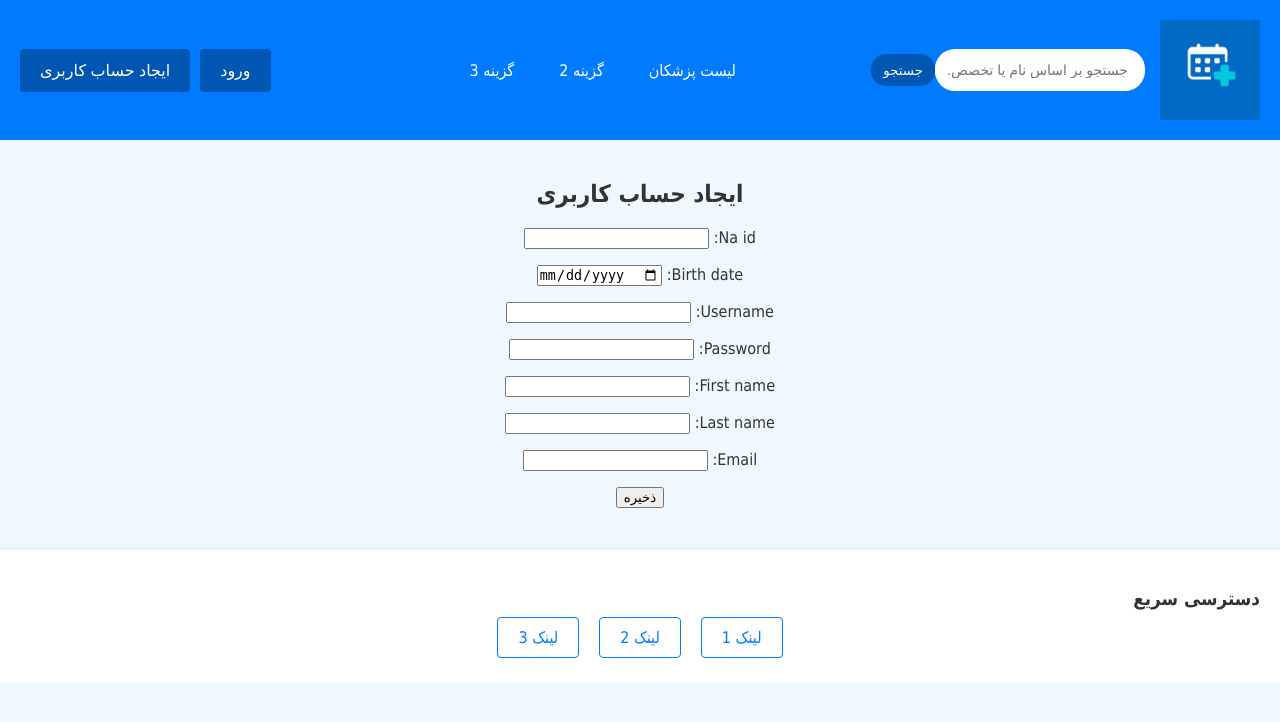
After one commit to erfanmhi-23/appointment, a Django app: page /signup/ in a window 1280 px wide. The commit adds this page. Shown: the top 722 px of the page. Run offline with Django 5.2, Linux system fonts and the light colour scheme.

Commit message:
edit 1.01

```diff
--- a/config/settings.py
+++ b/config/settings.py
@@ -39,6 +39,8 @@ INSTALLED_APPS = [
     'django.contrib.messages',
     'django.contrib.staticfiles',
     'user' ,
+    'patient',
+    'review',
     'doctors',
 ]
 AUTH_USER_MODEL = "user.User"
@@ -137,3 +139,6 @@ DEFAULT_AUTO_FIELD = 'django.db.models.BigAutoField'
 
 MEDIA_URL = '/media/'
 MEDIA_ROOT = os.path.join(BASE_DIR, 'media')
+
+LOGIN_REDIRECT_URL = '/'
+LOGOUT_REDIRECT_URL = '/'
--- a/config/urls.py
+++ b/config/urls.py
@@ -19,11 +19,17 @@ from django.urls import path , include
 from django.conf import settings
 from django.conf.urls.static import static
 from doctors import views
+from django.contrib.auth import views as auth_views
+from patient.views import sign_up
 
 urlpatterns = [
     path('admin/', admin.site.urls),
     path('', views.home, name='home'),
-    path('doctors/', include('doctors.urls'))
+    path('doctors/', include('doctors.urls')),
+    path('signup/', sign_up, name='sign_up'),
+    path('logout/', auth_views.LogoutView.as_view(next_page='/'), name='logout'),
+    path('login/', auth_views.LoginView.as_view(template_name='login.html'), name='login'),
+
 ]
 if settings.DEBUG:
     urlpatterns += static(settings.MEDIA_URL, document_root=settings.MEDIA_ROOT)
--- a/doctors/templates/base.html
+++ b/doctors/templates/base.html
@@ -151,6 +151,9 @@
                 <a href="{% url 'login' %}">
                     <button id="loginBtn">ورود</button>
                 </a>
+                <a href="{% url 'sign_up' %}">
+                    <button id="loginBtn">ایجاد حساب کاربری </button>
+                </a>
             {% endif %}
         </div>
     </header>
--- a/doctors/templates/doctors/doctor_list.html
+++ b/doctors/templates/doctors/doctor_list.html
@@ -13,7 +13,7 @@
                 {% if doctor.image %}
                     <img src="{{ doctor.image.url }}" alt="{{ doctor.user.get_full_name }}" style="width:100%; height:200px; object-fit:cover; border-radius:8px;">
                 {% else %}
-                    <img src="{% static 'image/default-doctor.jpg' %}" alt="بدون تصویر" style="width:100%; height:200px; object-fit:cover; border-radius:8px;">
+                    <img src="{% static 'image/default_doctor.jpg' %}" alt="بدون تصویر" style="width:100%; height:200px; object-fit:cover; border-radius:8px;">
                 {% endif %}
                 <h3 style="margin:10px 0 5px 0;">{{ doctor.user.get_full_name }}</h3>
             </a>
--- a/doctors/urls.py
+++ b/doctors/urls.py
@@ -1,6 +1,6 @@
 from django.urls import path
 from . import views
-from django.contrib.auth import views as auth_views
+from review.views import add_comment
 
 
 urlpatterns = [
@@ -12,8 +12,7 @@ urlpatterns = [
     path('visit/<int:visit_id>/reserve/', views.reserve_visit_time, name='reserve_visit_time'),
     path('visit/<int:visit_id>/cancel/', views.cancel_visit_time, name='cancel_visit_time'),
     path('add/', views.add_doctor, name='add_doctor'),
-    path('logout/', auth_views.LogoutView.as_view(next_page='/'), name='logout'),
-    path('login/', auth_views.LoginView.as_view(template_name='login.html'), name='login'),
+    path('doctor/<int:doctor_id>/add-comment/', add_comment, name='add_comment'),
     path('doctor/<int:doctor_id>/', views.doctor_detail, name='doctor_detail'),
 
 
--- a/patient/admin.py
+++ b/patient/admin.py
@@ -1 +1,6 @@
 from django.contrib import admin
+from patient.models import Patient
+
+@admin.register(Patient)
+class PatientAdmin(admin.ModelAdmin):
+    list_display = ('id','na_id','birth_date')
--- /dev/null
+++ b/patient/forms.py
@@ -0,0 +1,43 @@
+from django import forms
+from django.contrib.auth import get_user_model
+from patient.models import Patient
+from django.core.exceptions import ValidationError
+
+User = get_user_model()
+
+class PatientForm(forms.ModelForm) :
+    username = forms.CharField(max_length=150)
+    password = forms.CharField(widget=forms.PasswordInput)
+    first_name = forms.CharField(max_length=30)
+    last_name = forms.CharField(max_length=150)
+    email = forms.EmailField(required=False)
+
+    class Meta :
+        model = Patient
+        fields = ['na_id','birth_date']
+        widgets = {'birth_date' :forms.DateInput(attrs={"type" : "date"}), }
+
+    def clean_username(self):
+        username = self.cleaned_data['username']
+        if User.objects.filter(username=username).exists():
+            raise ValidationError("این نام کاربری قبلاً ثبت شده است.")
+        return username
+
+    def save(self, commit=True):
+        user_data = {
+            'username': self.cleaned_data['username'],
+            'first_name': self.cleaned_data['first_name'],
+            'last_name': self.cleaned_data['last_name'],
+            'email': self.cleaned_data.get('email', '')
+        }
+        password = self.cleaned_data['password']
+        user = User(**user_data)
+        user.set_password(password)
+        if commit:
+            user.save()
+
+        patient = super().save(commit=False)
+        patient.user = user
+        if commit:
+            patient.save()
+        return patient
--- /dev/null
+++ b/patient/templates/sign_up.html
@@ -0,0 +1,11 @@
+{% extends 'base.html' %}
+{% load static %}
+
+{% block content %}
+<h2>ایجاد حساب کاربری</h2>
+<form method="post" enctype="multipart/form-data">
+    {% csrf_token %}
+    {{ form.as_p }}
+    <button type="submit">ذخیره</button>
+</form>
+{% endblock %}
--- a/patient/urls.py
+++ b/patient/urls.py
@@ -1,6 +1,7 @@
 from django.urls import path
 from patient.views import *
 from doctors.views import reserve_visit_time , cancel_visit_time
+
 urlpatterns = [
     path('shownobat/<int:Doc>', show_nobat ,name= 'show_nobat'),
     path('reserve_nobat/<int:Doc>' , reserve_nobat , name= 'reserve_nobat'),
--- a/patient/views.py
+++ b/patient/views.py
@@ -1,8 +1,22 @@
-from django.shortcuts import render
+from django.shortcuts import render,get_object_or_404,redirect
 from django.http import HttpResponse
 from django.contrib.auth.decorators import login_required
 from doctors.models import *
 from patient.models import Patient
+from patient.forms import PatientForm
+from django.contrib.auth import login
+
+def sign_up(request):
+    if request.method == 'POST':
+        form = PatientForm(request.POST)
+        if form.is_valid():
+            form.save()
+            return redirect('login')
+    else:
+        form = PatientForm()
+    return render(request, 'sign_up.html', {'form': form})
+
+
 
 def show_nobat (request,Doc) :
     the_Doc = Doctor.objects.get(pk=Doc)
```
Also changed, not shown: doctors/templates/doctor_list.html (deleted, +0 -40 lines), doctors/templates/doctors/doctor_detail.html (+16 -2 lines), review/models.py (+9 -5 lines), review/views.py (+28 -1 lines), patient/migrations/0001_initial.py (added), patient/models.py (line endings or trailing spaces), patient/templates/show_nobat.html (deleted), review/migrations/0001_initial.py (added), static/logo.jpg (deleted), user/urls.py (added).
